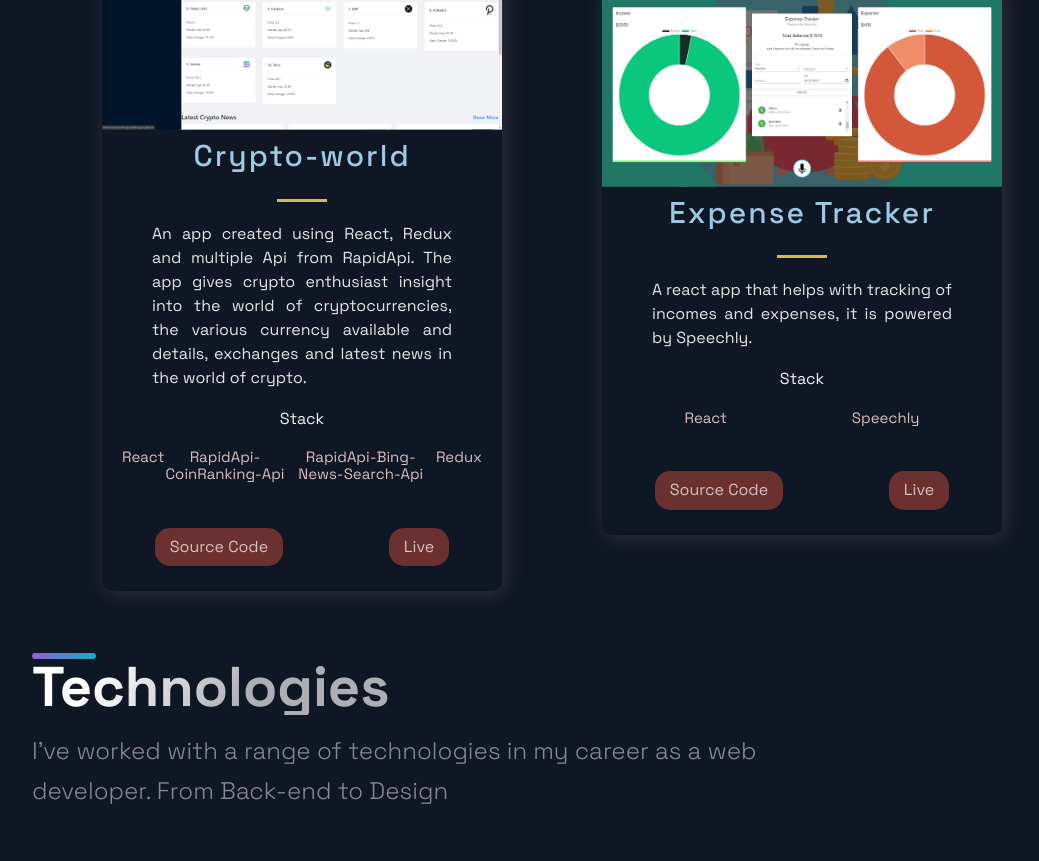
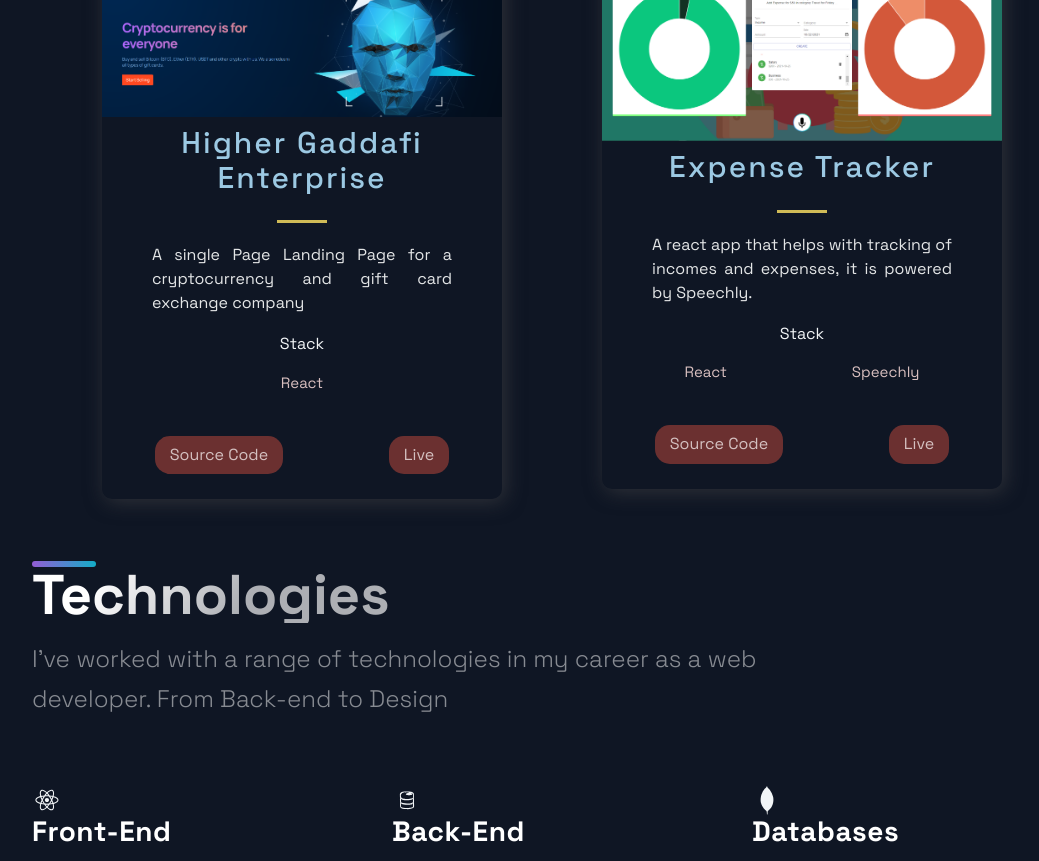
Before and after one commit to movelop/myportfolio, a Next.js app: page / in a window 1280 px wide. Shown: the part 2520-3381 px from the top of the page, without its empty margins (88-1127 px from the left). Built offline with nearby package versions, Linux system fonts and the light colour scheme.

Commit message:
project updated

```diff
--- a/src/constants/constants.js
+++ b/src/constants/constants.js
@@ -36,12 +36,12 @@ export const projects = [
     id: 3,
   },
   {
-    title: 'Crypto-world',
-    description: "An app created using React, Redux and multiple Api from RapidApi. The app gives crypto enthusiast insight into the world of cryptocurrencies, the various currency available and details, exchanges and latest news in the world of crypto.",
+    title: 'Higher Gaddafi Enterprise',
+    description: "A single Page Landing Page for a cryptocurrency and gift card exchange company",
       image: '/images/5.png',
-      tags: ['React', 'RapidApi-CoinRanking-Api', 'RapidApi-Bing-News-Search-Api', 'Redux'],
-    source: 'https://github.com/movelop/crypto-world',
-    visit: 'https://crypto-world-app.netlify.app/',
+      tags: ['React', ],
+    source: 'https://github.com/movelop/higher-gaddafi',
+    visit: 'https://highergaddafi.netlify.app/',
     id: 4,
   },
   {
```
Also changed, not shown: public/images/5.png.
